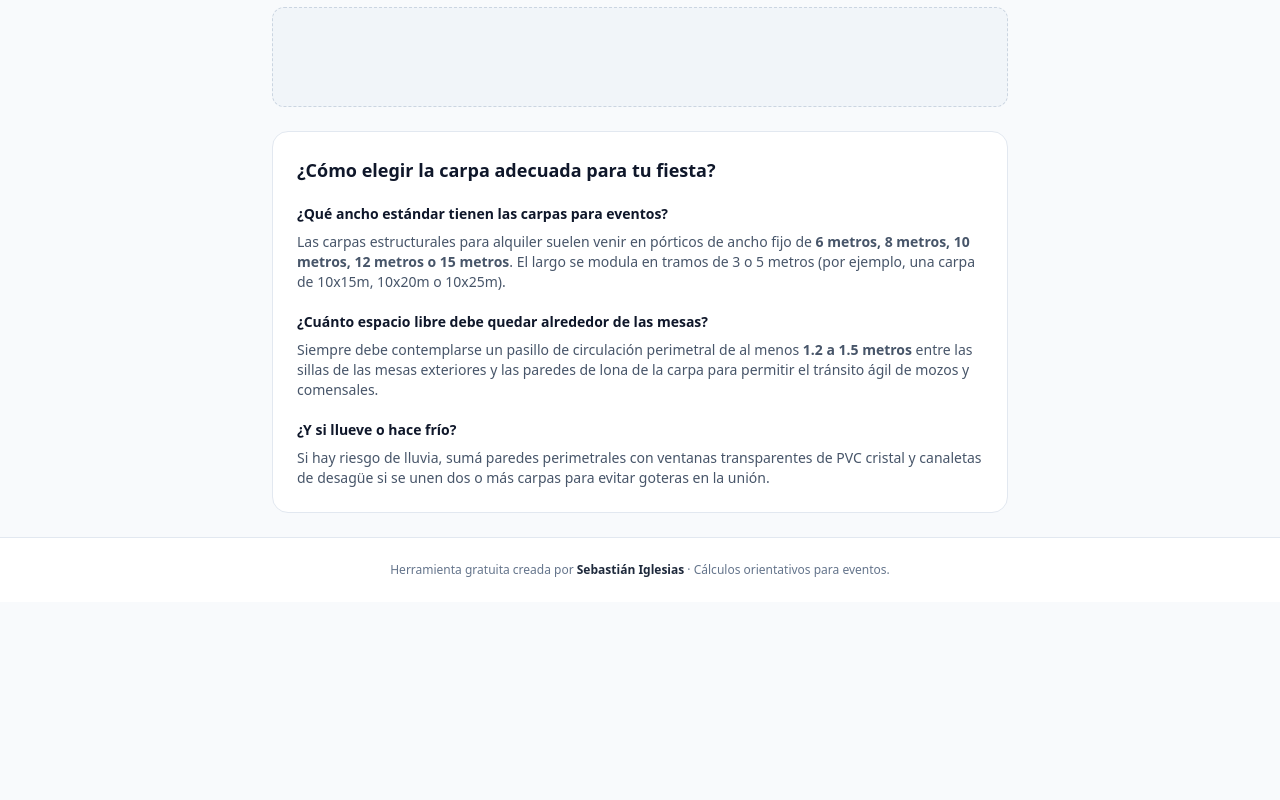
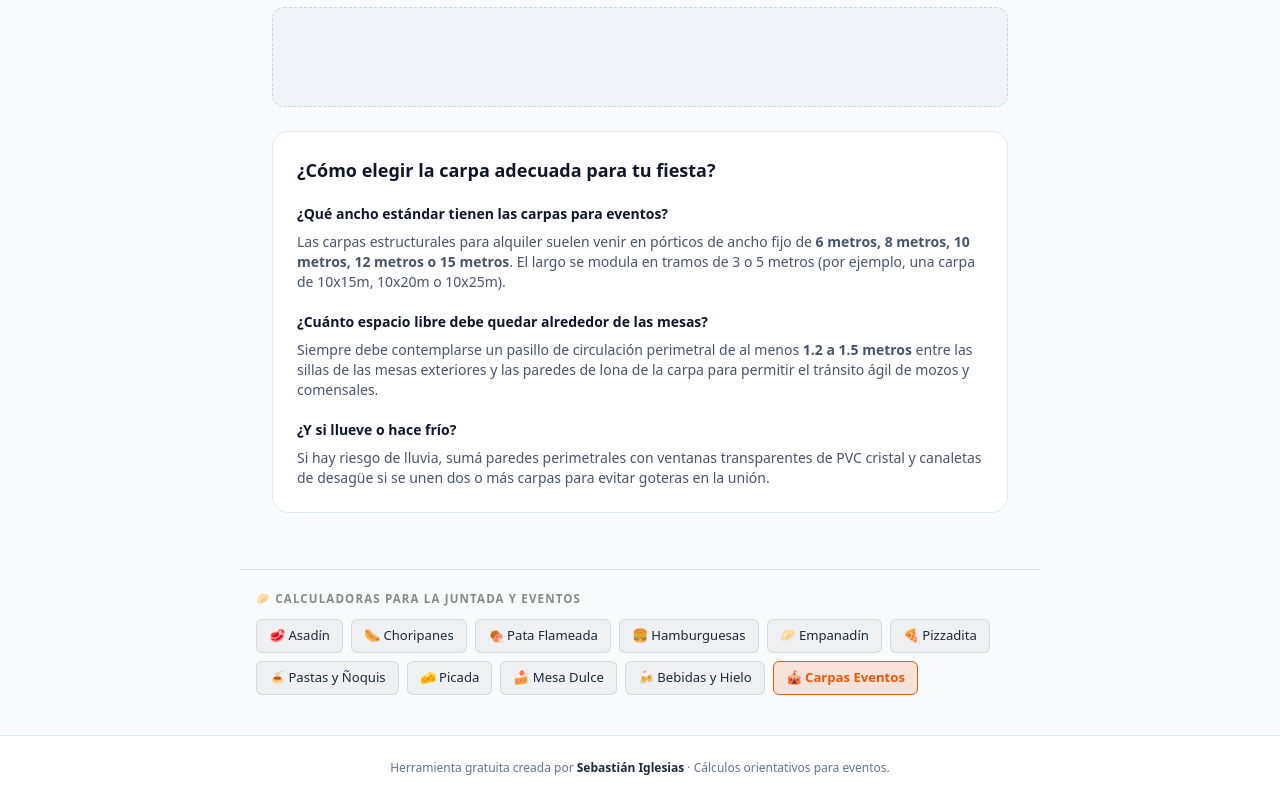
Before and after one commit to sebiglesias/carpas-eventos, a plain HTML site: page index.html in a window 1280 px wide. Shown: the part 866-1666 px from the top of the page. Before the commit the page ends 1468 px from the top, so only its background shows below. Drawn offline with nearby package versions, Linux system fonts and the light colour scheme.

Commit message:
feat(seo): add family interlinking navigation cluster

```diff
--- a/index.html
+++ b/index.html
@@ -233,7 +233,26 @@
     </main>
 
     <!-- Footer -->
-    <footer class="bg-white border-t border-slate-200 py-6 text-center text-xs text-slate-500">
+
+    <!-- Family Interlinking Nav (SEO Cluster) -->
+    <nav class="family-nav" aria-label="🥟 Calculadoras para la Juntada y Eventos" style="margin: 32px auto 20px; padding: 20px 16px; max-width: 800px; border-top: 1px solid rgba(125,125,125,0.2); text-align: left;">
+      <span style="display: block; font-size: 0.72rem; text-transform: uppercase; letter-spacing: 0.1em; color: #888; font-weight: 700; margin-bottom: 12px;">🥟 Calculadoras para la Juntada y Eventos</span>
+      <div style="display: flex; flex-wrap: wrap; gap: 8px;">
+        <a href="https://sebiglesias.com.ar/asadin/" style="padding: 6px 12px; border-radius: 6px; font-size: 0.82rem; font-weight: 500; text-decoration: none; color: inherit; background: rgba(125,125,125,0.08); border: 1px solid rgba(125,125,125,0.2); transition: all 0.2s;">🥩 Asadín</a>
+      <a href="https://sebiglesias.com.ar/choripanes/" style="padding: 6px 12px; border-radius: 6px; font-size: 0.82rem; font-weight: 500; text-decoration: none; color: inherit; background: rgba(125,125,125,0.08); border: 1px solid rgba(125,125,125,0.2); transition: all 0.2s;">🌭 Choripanes</a>
+      <a href="https://sebiglesias.com.ar/pata-flambeada/" style="padding: 6px 12px; border-radius: 6px; font-size: 0.82rem; font-weight: 500; text-decoration: none; color: inherit; background: rgba(125,125,125,0.08); border: 1px solid rgba(125,125,125,0.2); transition: all 0.2s;">🍖 Pata Flameada</a>
+      <a href="https://sebiglesias.com.ar/hamburguesas/" style="padding: 6px 12px; border-radius: 6px; font-size: 0.82rem; font-weight: 500; text-decoration: none; color: inherit; background: rgba(125,125,125,0.08); border: 1px solid rgba(125,125,125,0.2); transition: all 0.2s;">🍔 Hamburguesas</a>
+      <a href="https://sebiglesias.com.ar/empanadin/" style="padding: 6px 12px; border-radius: 6px; font-size: 0.82rem; font-weight: 500; text-decoration: none; color: inherit; background: rgba(125,125,125,0.08); border: 1px solid rgba(125,125,125,0.2); transition: all 0.2s;">🥟 Empanadín</a>
+      <a href="https://sebiglesias.com.ar/pizzadita/" style="padding: 6px 12px; border-radius: 6px; font-size: 0.82rem; font-weight: 500; text-decoration: none; color: inherit; background: rgba(125,125,125,0.08); border: 1px solid rgba(125,125,125,0.2); transition: all 0.2s;">🍕 Pizzadita</a>
+      <a href="https://sebiglesias.com.ar/pastas-caseras/" style="padding: 6px 12px; border-radius: 6px; font-size: 0.82rem; font-weight: 500; text-decoration: none; color: inherit; background: rgba(125,125,125,0.08); border: 1px solid rgba(125,125,125,0.2); transition: all 0.2s;">🍝 Pastas y Ñoquis</a>
+      <a href="https://sebiglesias.com.ar/picada/" style="padding: 6px 12px; border-radius: 6px; font-size: 0.82rem; font-weight: 500; text-decoration: none; color: inherit; background: rgba(125,125,125,0.08); border: 1px solid rgba(125,125,125,0.2); transition: all 0.2s;">🧀 Picada</a>
+      <a href="https://sebiglesias.com.ar/mesa-dulce/" style="padding: 6px 12px; border-radius: 6px; font-size: 0.82rem; font-weight: 500; text-decoration: none; color: inherit; background: rgba(125,125,125,0.08); border: 1px solid rgba(125,125,125,0.2); transition: all 0.2s;">🍰 Mesa Dulce</a>
+      <a href="https://sebiglesias.com.ar/bebidas-fiesta/" style="padding: 6px 12px; border-radius: 6px; font-size: 0.82rem; font-weight: 500; text-decoration: none; color: inherit; background: rgba(125,125,125,0.08); border: 1px solid rgba(125,125,125,0.2); transition: all 0.2s;">🍻 Bebidas y Hielo</a>
+      <span style="padding: 6px 12px; border-radius: 6px; font-size: 0.82rem; font-weight: 700; background: rgba(234, 88, 12, 0.15); border: 1px solid #ea580c; color: #ea580c;">🎪 Carpas Eventos</span>
+      </div>
+    </nav>
+
+<footer class="bg-white border-t border-slate-200 py-6 text-center text-xs text-slate-500">
         <p>Herramienta gratuita creada por <a href="https://sebiglesias.com.ar" class="text-slate-800 font-semibold hover:underline">Sebastián Iglesias</a> · Cálculos orientativos para eventos.</p>
     </footer>
 
```
